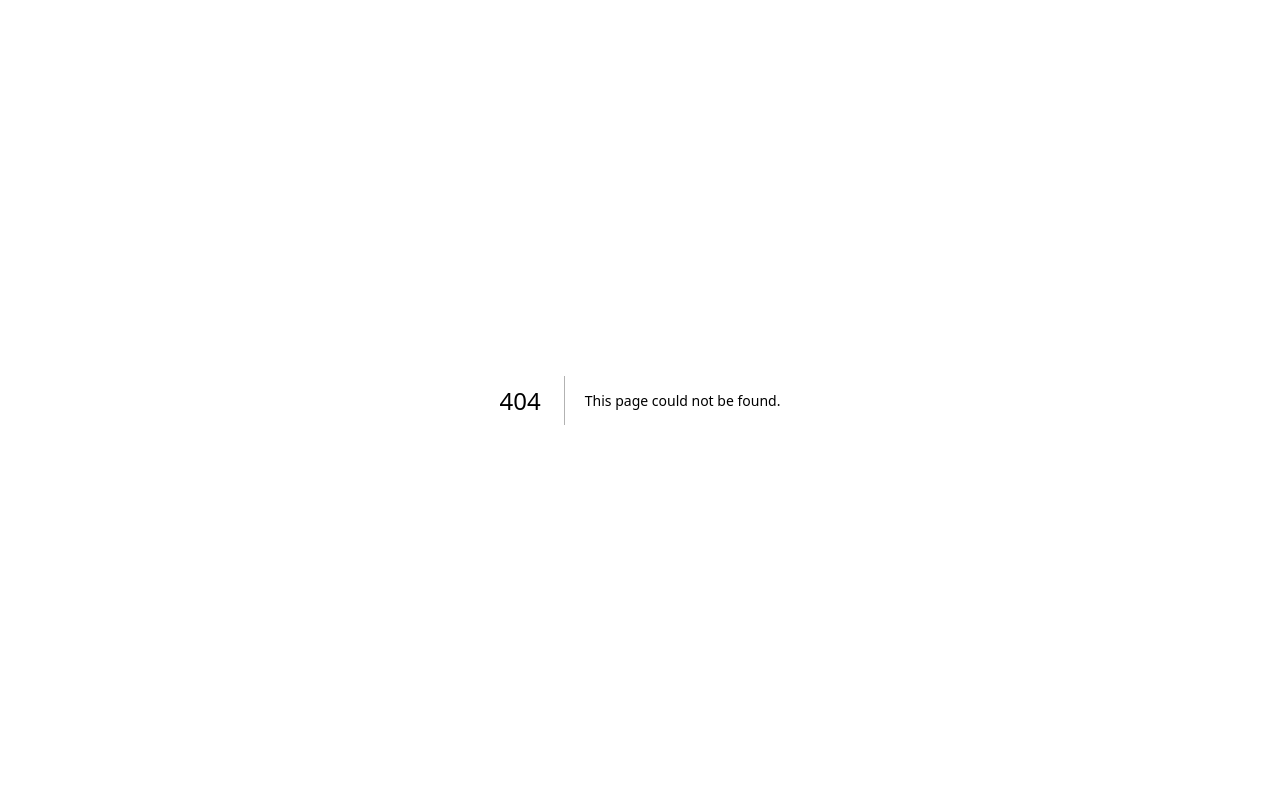
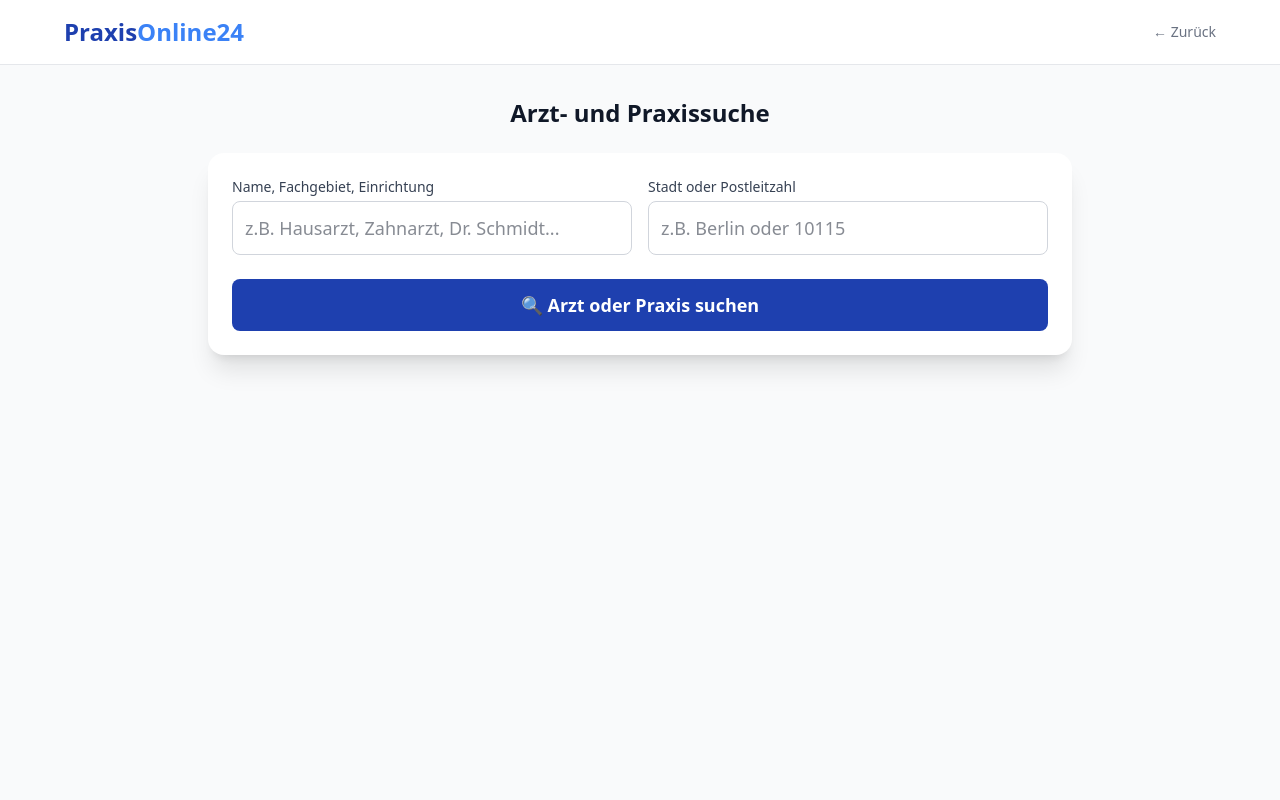
Before and after one commit to housniadmy-rgb/autooffice-pro-neu, a Next.js app: page /arzt-suche in a window 1280 px wide. Before the commit this address had no page. Shown: the top 800 px of the page. Built offline with nearby package versions, Linux system fonts and the light colour scheme.

Commit message:
Arzt-Suche Seite ohne Google Maps Komponente

```diff
--- /dev/null
+++ b/app/arzt-suche/page.tsx
@@ -0,0 +1,129 @@
+"use client"
+import { useState } from "react"
+import Link from "next/link"
+
+const doctors = [
+  { id: 1, name: "Hausarztpraxis Dr. Schmidt", specialty: "Hausarzt", address: "Hauptstraße 15, 10115 Berlin", city: "Berlin", zip: "10115" },
+  { id: 2, name: "Zahnarztpraxis Dr. Weber", specialty: "Zahnarzt", address: "Marienplatz 8, 80331 München", city: "München", zip: "80331" },
+  { id: 3, name: "Gemeinschaftspraxis Müller", specialty: "Allgemeinmedizin", address: "Alsterufer 22, 20354 Hamburg", city: "Hamburg", zip: "20354" },
+  { id: 4, name: "Kinderarztpraxis Dr. Becker", specialty: "Kinderarzt", address: "Domstraße 10, 50667 Köln", city: "Köln", zip: "50667" },
+  { id: 5, name: "Orthopädie Zentrum Berlin", specialty: "Orthopäde", address: "Potsdamer Platz 1, 10785 Berlin", city: "Berlin", zip: "10785" },
+]
+
+export default function ArztSuche() {
+  const [searchTerm, setSearchTerm] = useState("")
+  const [location, setLocation] = useState("")
+  const [results, setResults] = useState<any[]>([])
+  const [hasSearched, setHasSearched] = useState(false)
+
+  const handleSearch = () => {
+    const filtered = doctors.filter(doctor => {
+      const matchesSearch = searchTerm === "" ||
+        doctor.name.toLowerCase().includes(searchTerm.toLowerCase()) ||
+        doctor.specialty.toLowerCase().includes(searchTerm.toLowerCase())
+
+      const matchesLocation = location === "" ||
+        doctor.city.toLowerCase().includes(location.toLowerCase()) ||
+        doctor.zip.includes(location)
+
+      return matchesSearch && matchesLocation
+    })
+    setResults(filtered)
+    setHasSearched(true)
+  }
+
+  return (
+    <main className="min-h-screen bg-gray-50">
+      <header className="bg-white border-b border-gray-200 py-4 px-6">
+        <div className="max-w-6xl mx-auto flex justify-between items-center">
+          <Link href="/" className="text-2xl font-bold text-[#1E40AF]">Praxis<span className="text-[#3B82F6]">Online24</span></Link>
+          <Link href="/" className="text-sm text-gray-500 hover:text-gray-700">← Zurück</Link>
+        </div>
+      </header>
+
+      <div className="max-w-4xl mx-auto px-4 py-8">
+        <h1 className="text-2xl font-bold text-gray-900 mb-6 text-center">Arzt- und Praxissuche</h1>
+
+        <div className="bg-white rounded-2xl shadow-xl p-6">
+          <div className="grid grid-cols-1 md:grid-cols-2 gap-4 mb-6">
+            <div>
+              <label className="block text-sm font-medium text-gray-700 mb-1">
+                Name, Fachgebiet, Einrichtung
+              </label>
+              <input
+                type="text"
+                placeholder="z.B. Hausarzt, Zahnarzt, Dr. Schmidt..."
+                className="w-full p-3 border border-gray-300 rounded-lg focus:ring-2 focus:ring-[#1E40AF] focus:border-transparent"
+                value={searchTerm}
+                onChange={(e) => setSearchTerm(e.target.value)}
+              />
+            </div>
+            <div>
+              <label className="block text-sm font-medium text-gray-700 mb-1">
+                Stadt oder Postleitzahl
+              </label>
+              <input
+                type="text"
+                placeholder="z.B. Berlin oder 10115"
+                className="w-full p-3 border border-gray-300 rounded-lg focus:ring-2 focus:ring-[#1E40AF] focus:border-transparent"
+                value={location}
+                onChange={(e) => setLocation(e.target.value)}
+              />
+            </div>
+          </div>
+
+          <button
+            onClick={handleSearch}
+            className="w-full bg-[#1E40AF] text-white py-3 rounded-lg font-semibold hover:bg-blue-800 transition"
+          >
+            🔍 Arzt oder Praxis suchen
+          </button>
+
+          {hasSearched && (
+            <div className="mt-8">
+              <h3 className="text-lg font-semibold text-gray-900 mb-4">
+                {results.length} Ärzte gefunden
+              </h3>
+
+              {results.length > 0 ? (
+                <div className="space-y-4">
+                  {results.map((doctor) => (
+                    <div key={doctor.id} className="border border-gray-200 rounded-xl p-4 hover:shadow-md transition">
+                      <div className="flex justify-between items-start">
+                        <div>
+                          <h4 className="font-semibold text-gray-900">{doctor.name}</h4>
+                          <p className="text-sm text-gray-600">{doctor.specialty}</p>
+                          <p className="text-sm text-gray-500 mt-1">{doctor.address}</p>
+                          <div className="mt-2">
+                            <a
+                              href={`https://www.google.com/maps/search/?api=1&query=${encodeURIComponent(doctor.address)}`}
+                              target="_blank"
+                              rel="noopener noreferrer"
+                              className="text-sm text-[#1E40AF] hover:underline"
+                            >
+                              📍 In Google Maps öffnen
+                            </a>
+                          </div>
+                        </div>
+                        <Link
+                          href={`/termin-buchen?doctor=${doctor.id}`}
+                          className="bg-[#1E40AF] text-white px-4 py-2 rounded-lg text-sm hover:bg-blue-800 transition"
+                        >
+                          Termin buchen
+                        </Link>
+                      </div>
+                    </div>
+                  ))}
+                </div>
+              ) : (
+                <div className="text-center py-8 bg-gray-50 rounded-xl">
+                  <p className="text-gray-500">Keine Ärzte gefunden. Versuchen Sie andere Suchbegriffe.</p>
+                </div>
+              )}
+            </div>
+          )}
+        </div>
+      </div>
+    </main>
+  )
+}
```
